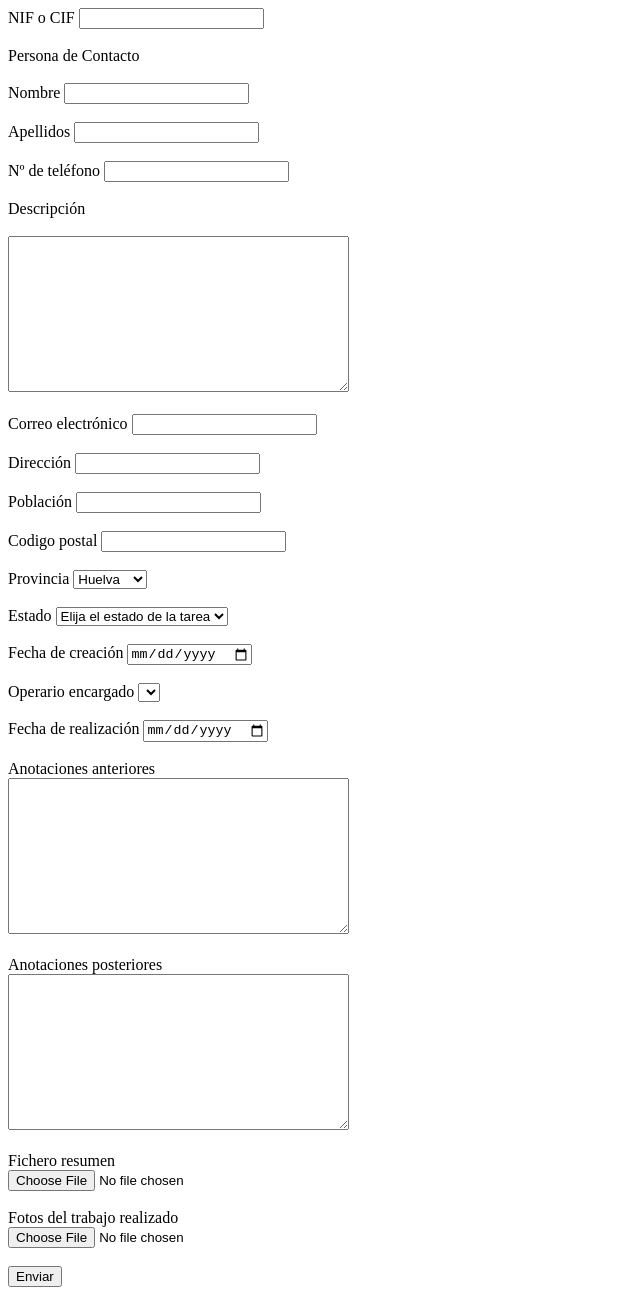
After one commit to hinestrosa4/Proyecto, a PHP site: page /views/formularioTarea.php in a window 1280 px wide. The commit adds this page. Shown: the whole page, without its empty margins (0-640 px from the left). Run offline with PHP 8.4, Linux system fonts and the light colour scheme; lists and menus that the app fills with data are empty.

Commit message:
validacionFormularioTarea_Dia1

```diff
--- a/app/index.php
+++ b/app/index.php
@@ -7,10 +7,6 @@
     <title>Document</title>
 </head>
 <body>
-   <p></p>
-   <p></p>
-
-
 
 </body>
 </html>
--- /dev/null
+++ b/app/views/formularioTarea.php
@@ -0,0 +1,67 @@
+<!DOCTYPE html>
+<html lang="en">
+<head>
+    <meta charset="UTF-8">
+    <meta http-equiv="X-UA-Compatible" content="IE=edge">
+    <meta name="viewport" content="width=device-width, initial-scale=1.0">
+    <title>Document</title>
+</head>
+<body>
+    <form method="post" action="../controllers/validarFormTarea.php">
+
+    <label>NIF o CIF</label> <input type="text" name="textNif"><br><br>
+
+    <label>Persona de Contacto</label><br><br>
+    <label>Nombre</label> <input type="text" name="textNombre"><br><br>
+    <label>Apellidos</label> <input type="text" name="textApellidos"><br><br>
+
+    <label>Nº de teléfono</label> <input type="text" name="textTelefono"><br><br>
+
+    <label>Descripción</label><br><br>
+    <textarea name="textDescripcion" id="descripcion" cols="40" rows="10"></textarea><br><br>
+
+    <label>Correo electrónico</label> <input type="text" name="textCorreo"><br><br>
+
+    <label>Dirección</label> <input type="text" name="textDireccion"><br><br>
+
+    <label>Población</label> <input type="text" name="textPoblacion"><br><br>
+
+    <label>Codigo postal</label> <input type="text" name="textCp"><br><br>
+
+    <label>Provincia</label> <select name="selectProvincia" id="provincias">
+        <option value="21">Huelva</option>
+        <option value="29">Málaga</option>
+        <option value="41">Sevilla</option>
+        <option value="14">Córdoba</option>
+        <option value="11">Cádiz</option>
+        <option value="23">Jaén</option>
+        <option value="18">Granada</option>
+        <option value="04">Almería</option>
+    </select><br><br>
+
+    <label>Estado</label> <select name="selectEstado" id="estados">
+        <option value="0">Elija el estado de la tarea</option>
+        <option value="b">Esperando ser aprobada</option>
+        <option value="p">Pendiente</option>
+        <option value="r">Realizada</option>
+        <option value="c">Cancelada</option>
+    </select><br><br>
+
+    <label>Fecha de creación</label> <input type="date" name="fechaCreacion"><br><br>
+
+    <label>Operario encargado</label> <select name="selectOperario" id="operarios"></select><br><br>
+
+    <label>Fecha de realización</label> <input type="date" name="fechaRealizacion"><br><br>
+
+    <label>Anotaciones anteriores</label><br><textarea name="anotacionesAnt" id="anotaciones1" cols="40" rows="10"></textarea><br><br>
+
+    <label>Anotaciones posteriores</label><br><textarea name="anotacionesPos" id="anotaciones2" cols="40" rows="10"></textarea><br><br>
+
+    <label>Fichero resumen</label><br><input type="file" name="ficheroResumen"><br><br>
+
+    <label>Fotos del trabajo realizado</label><br><input type="file" name="fotoTrabajo"><br><br>
+
+    <button type="submit" name="botonEnviar">Enviar</button>
+</form>
+</body>
+</html>
```
Also changed, not shown: app/controllers/validarFormTarea.php (added, +112 -0 lines), 1 other file.
